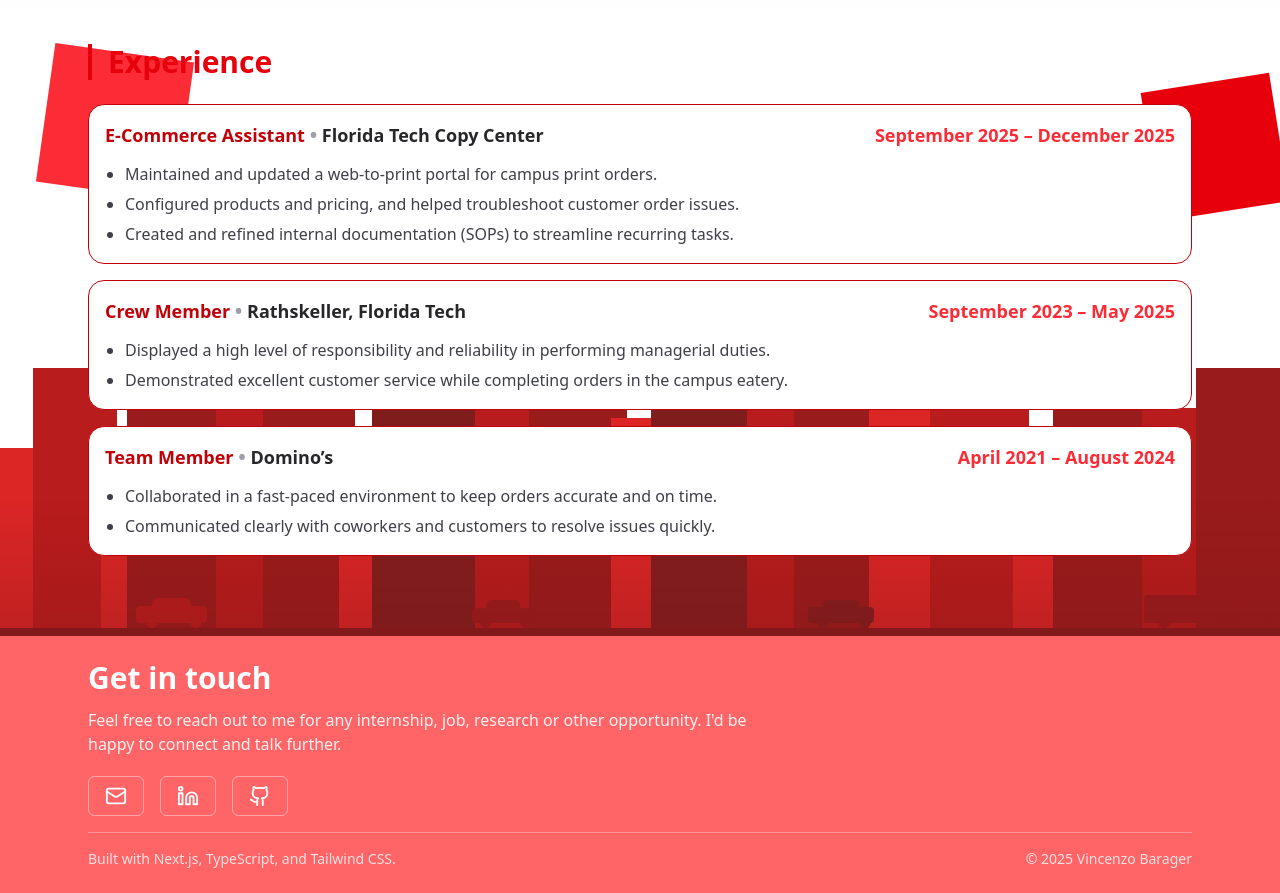
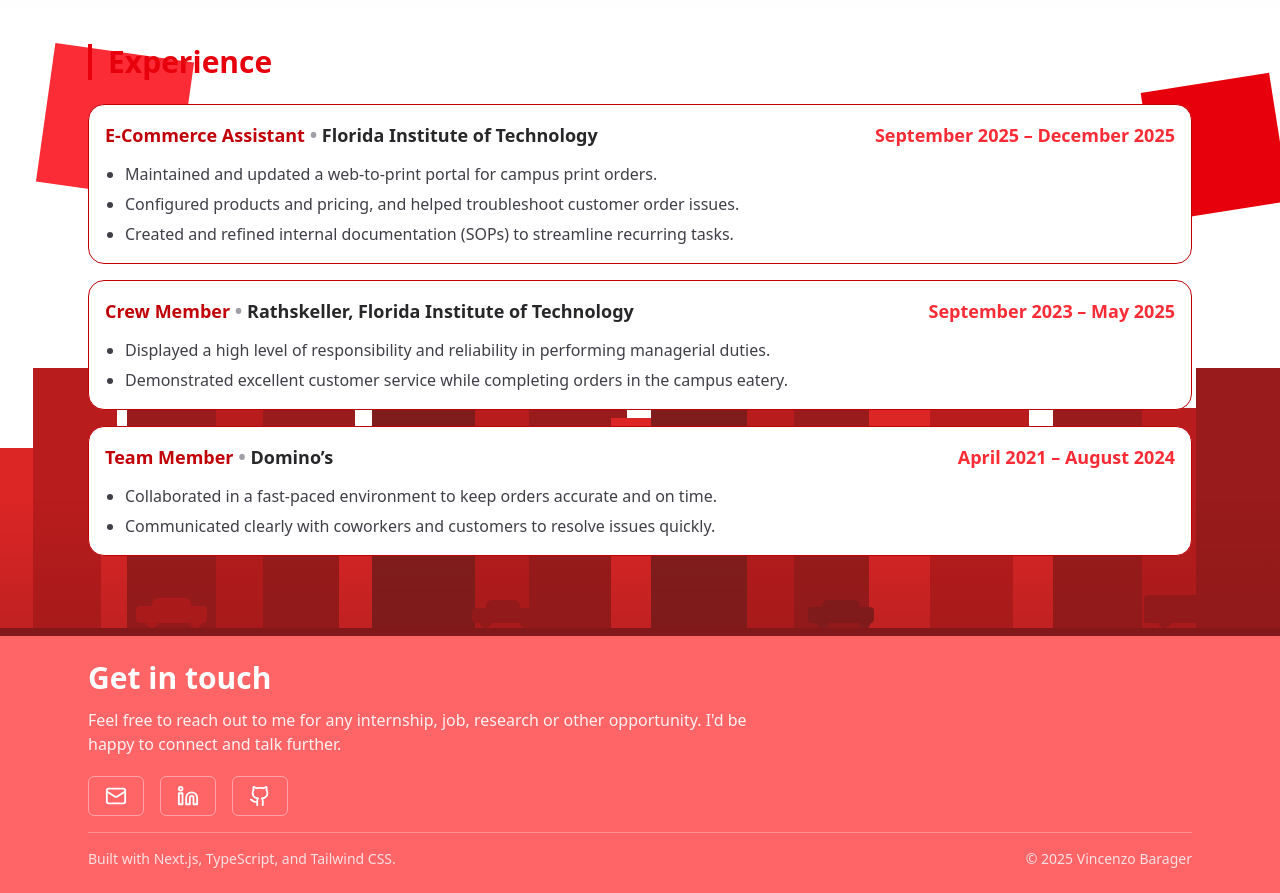
Before and after one commit to Dvizee/Vincenzo-portfolio, a Next.js app: page / in a window 1280 px wide. Shown: the part 3280-4173 px from the top of the page. Built offline with nearby package versions, Linux system fonts and the light colour scheme; a web font is replaced by a local one.

Commit message:
Update page.tsx

```diff
--- a/src/app/page.tsx
+++ b/src/app/page.tsx
@@ -393,7 +393,7 @@ export default function Home() {
             <div className="space-y-4">
               <ExperienceItem
                 role="E-Commerce Assistant"
-                company="Florida Tech Copy Center"
+                company="Florida Institute of Technology"
                 dates="September 2025 – December 2025"
                 bullets={[
                   "Maintained and updated a web-to-print portal for campus print orders.",
@@ -404,7 +404,7 @@ export default function Home() {
 
               <ExperienceItem
                 role="Crew Member"
-                company="Rathskeller, Florida Tech"
+                company="Rathskeller, Florida Institute of Technology"
                 dates="September 2023 – May 2025"
                 bullets={[
                   "Displayed a high level of responsibility and reliability in performing managerial duties.",
```
